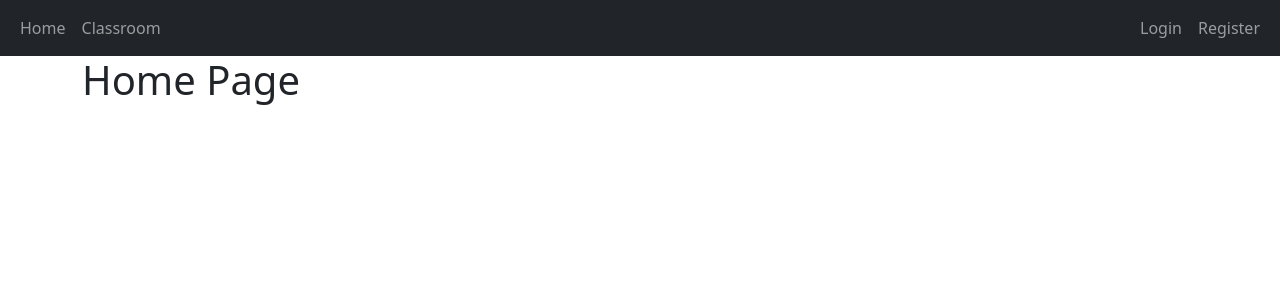
After one commit to reszkojr/manthano-old, a Django app: template main/templates/main/home.html in a window 1280 px wide. The commit adds this page. Shown: the top 300 px of the page. Run offline with Django 4.2, Linux system fonts and the light colour scheme; the template is opened without the code that fills it, so the values that code supplies are empty.

Commit message:
home page rendered

```diff
--- a/main/templates/main/base.html
+++ b/main/templates/main/base.html
@@ -9,7 +9,7 @@
     <title>{% block title %}{% endblock %}</title>
 </head>
 <body>
-    <nav class="navbar navbar-expanded-lg navbar-dark bg-dark">
+    <nav class="navbar navbar-expand-lg navbar-dark bg-dark">
         <div class="container-fluid">
             <div>
                 <ul class="navbar-nav">
--- /dev/null
+++ b/main/templates/main/home.html
@@ -0,0 +1,6 @@
+{% extends 'main/base.html' %}
+{% block title%}Home Page{% endblock %}
+{% block content %}
+<h1>Home Page</h1>
+
+{% endblock %}
--- a/main/views.py
+++ b/main/views.py
@@ -1,4 +1,4 @@
 from django.shortcuts import render
 
 def home(request):
-    return render()
+    return render(request, 'main/home.html')
```
Also changed, not shown: main/templates/main/registration/home.html (deleted).
